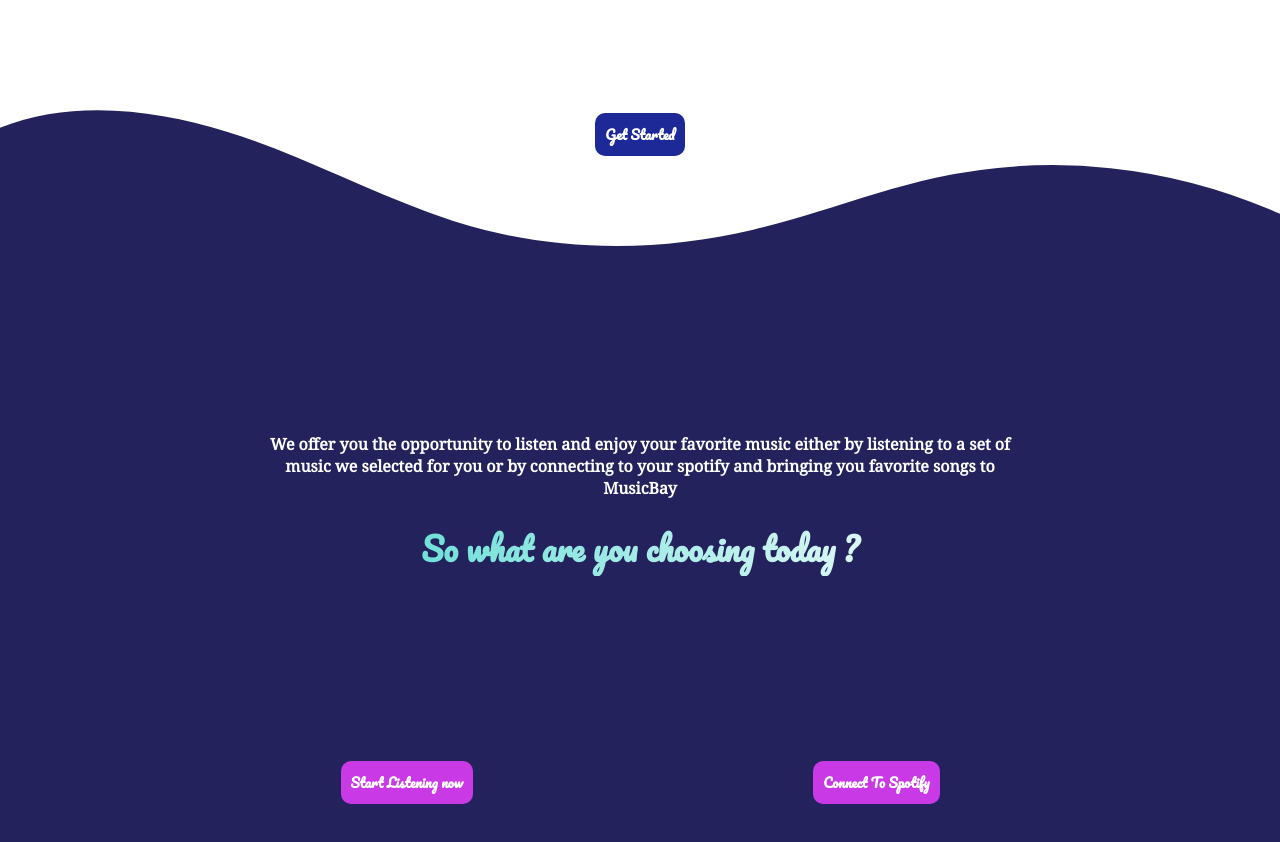
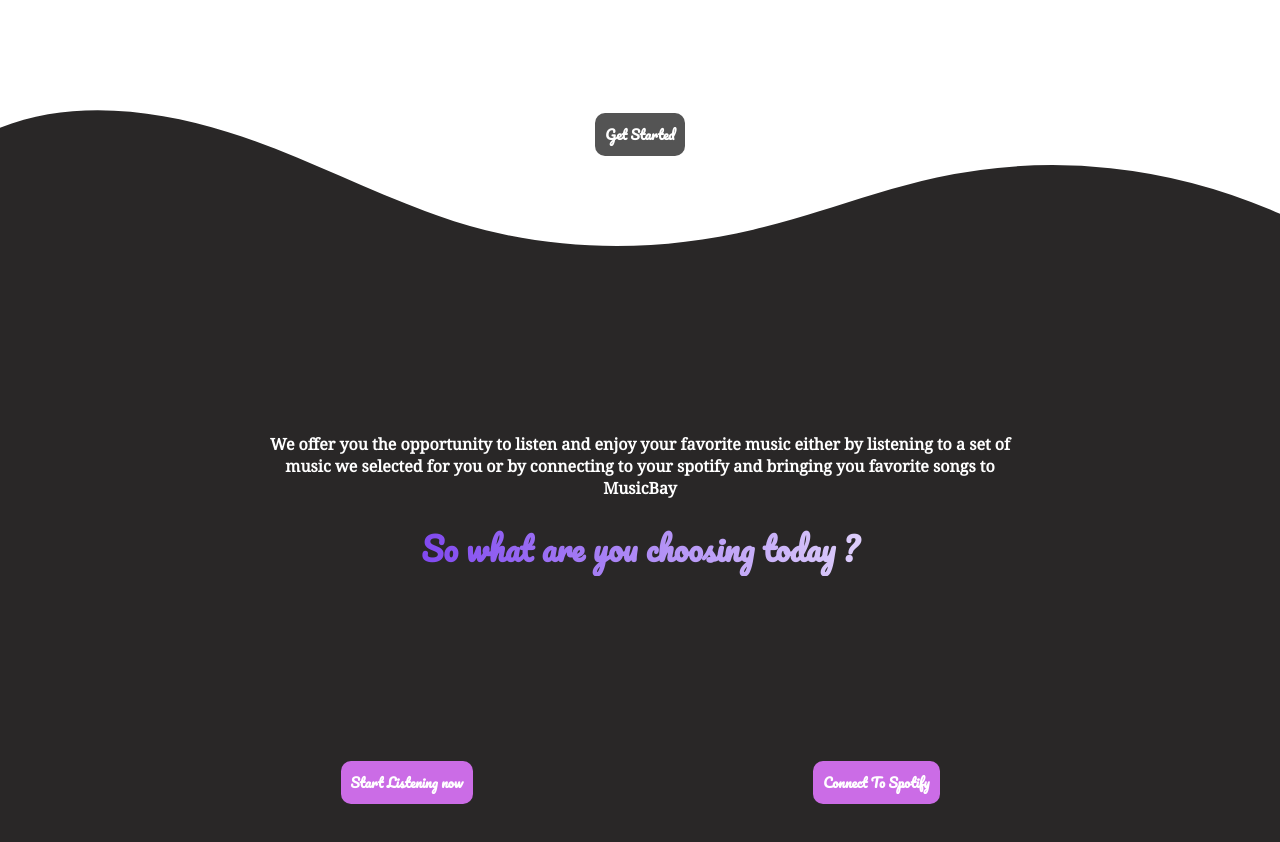
Before and after one commit to safwenHafsawy/Music-Bay, a React app: page / in a window 1280 px wide. Shown: the part 552-1394 px from the top of the page. Built offline with nearby package versions, Linux system fonts and the light colour scheme; a web font is replaced by a local one.

Commit message:
added notifiaction display

```diff
--- a/src/app/_variables.scss
+++ b/src/app/_variables.scss
@@ -4,11 +4,11 @@
 @import url("https://fonts.googleapis.com/css2?family=Copse&display=swap");
 
 //colors
-$first-color: #24225c;
-$second-color: #1d2996;
+$first-color: #292727;
+$second-color: #545454;
 $third-color: #ffffff;
-$fourth-color: #c939e6;
-$fifth-color: #4ad8ce;
+$fourth-color: #cb6ce6;
+$fifth-color: #5e17eb;
 $shadow-color: #ababab;
 
 //fonts
@@ -64,6 +64,18 @@
   }
 }
 
+@keyframes fadeout {
+  0% {
+    opacity: 1;
+  }
+  99% {
+    opacity: 0.01;
+  }
+  100% {
+    opacity: 0;
+  }
+}
+
 @keyframes spin {
   0% {
     transform: rotate(0deg);
--- a/src/app/components/homePage/home.jsx
+++ b/src/app/components/homePage/home.jsx
@@ -1,9 +1,16 @@
-import React from "react";
+import React, { useState } from "react";
 import { Link } from "react-router-dom";
 import "./home.scss";
 import { BrandLogo, HomeSeparator } from "../illustrations/logosAndBg";
+import Notification from "../notification/notification";
 
 export default function HomePage() {
+  const [notif, setNotif] = useState(false);
+  const showNotif = () => {
+    setNotif(true);
+    setTimeout(() => setNotif(false), 5000);
+  };
+
   return (
     <div id="home-page">
       <div id="intro">
@@ -34,11 +41,12 @@
           <Link to="/categories">
             <button type="button">Start Listening now</button>
           </Link>
-          <Link to="/categories">
-            <button type="button">Connect To Spotify</button>
-          </Link>
+          <button type="button" onClick={showNotif}>
+            Connect To Spotify
+          </button>
         </div>
       </div>
+      {notif ? <Notification notification="This feautre is not available yet ! ごめん" /> : null}
     </div>
   );
 }
--- a/src/app/components/homePage/home.scss
+++ b/src/app/components/homePage/home.scss
@@ -98,6 +98,11 @@
       justify-content: space-evenly;
       align-items: flex-start;
       font-family: $regular-text-font;
+
+      & > button {
+        @include btnStyle($fourth-color);
+        cursor: pointer;
+      }
       & > a > button {
         @include btnStyle($fourth-color);
         cursor: pointer;
--- a/src/app/components/illustrations/logosAndBg.jsx
+++ b/src/app/components/illustrations/logosAndBg.jsx
@@ -92,8 +92,8 @@
     <svg xmlns="http://www.w3.org/2000/svg" viewBox="0 0 20 20">
       <defs>
         <linearGradient id="fillingColor">
-          <stop offset="5%" style={{ stopColor: "#4ad8ce" }} />
-          <stop offset="95%" style={{ stopColor: "#c939e6" }} />
+          <stop offset="5%" style={{ stopColor: "#5e17eb" }} />
+          <stop offset="95%" style={{ stopColor: "#cb6ce6" }} />
         </linearGradient>
       </defs>
       <path
@@ -110,8 +110,8 @@
     <svg xmlns="http://www.w3.org/2000/svg" viewBox="0 0 20 20">
       <defs>
         <linearGradient id="fillingColor">
-          <stop offset="5%" style={{ stopColor: "#4ad8ce" }} />
-          <stop offset="95%" style={{ stopColor: "#c939e6" }} />
+          <stop offset="5%" style={{ stopColor: "#5e17eb" }} />
+          <stop offset="95%" style={{ stopColor: "#cb6ce6" }} />
         </linearGradient>
       </defs>
       <path d="M5.75 3a.75.75 0 00-.75.75v12.5c0 .414.336.75.75.75h1.5a.75.75 0 00.75-.75V3.75A.75.75 0 007.25 3h-1.5zM12.75 3a.75.75 0 00-.75.75v12.5c0 .414.336.75.75.75h1.5a.75.75 0 00.75-.75V3.75a.75.75 0 00-.75-.75h-1.5z" />
@@ -124,8 +124,8 @@
     <svg xmlns="http://www.w3.org/2000/svg" viewBox="0 0 20 20">
       <defs>
         <linearGradient id="fillingColor">
-          <stop offset="5%" style={{ stopColor: "#4ad8ce" }} />
-          <stop offset="95%" style={{ stopColor: "#c939e6" }} />
+          <stop offset="5%" style={{ stopColor: "#5e17eb" }} />
+          <stop offset="95%" style={{ stopColor: "#cb6ce6" }} />
         </linearGradient>
       </defs>
       <path d="M5.25 3A2.25 2.25 0 003 5.25v9.5A2.25 2.25 0 005.25 17h9.5A2.25 2.25 0 0017 14.75v-9.5A2.25 2.25 0 0014.75 3h-9.5z" />
@@ -138,8 +138,8 @@
     <svg xmlns="http://www.w3.org/2000/svg" viewBox="0 0 20 20">
       <defs>
         <linearGradient id="fillingColor">
-          <stop offset="5%" style={{ stopColor: "#4ad8ce" }} />
-          <stop offset="95%" style={{ stopColor: "#c939e6" }} />
+          <stop offset="5%" style={{ stopColor: "#5e17eb" }} />
+          <stop offset="95%" style={{ stopColor: "#cb6ce6" }} />
         </linearGradient>
       </defs>
       <path d="M3.288 4.819A1.5 1.5 0 001 6.095v7.81a1.5 1.5 0 002.288 1.277l6.323-3.905c.155-.096.285-.213.389-.344v2.973a1.5 1.5 0 002.288 1.276l6.323-3.905a1.5 1.5 0 000-2.553L12.288 4.82A1.5 1.5 0 0010 6.095v2.973a1.506 1.506 0 00-.389-.344L3.288 4.82z" />
@@ -152,8 +152,8 @@
     <svg xmlns="http://www.w3.org/2000/svg" viewBox="0 0 20 20">
       <defs>
         <linearGradient id="fillingColor">
-          <stop offset="5%" style={{ stopColor: "#4ad8ce" }} />
-          <stop offset="95%" style={{ stopColor: "#c939e6" }} />
+          <stop offset="5%" style={{ stopColor: "#5e17eb" }} />
+          <stop offset="95%" style={{ stopColor: "#cb6ce6" }} />
         </linearGradient>
       </defs>
       <path d="M7.712 4.819A1.5 1.5 0 0110 6.095v2.973c.104-.131.234-.248.389-.344l6.323-3.905A1.5 1.5 0 0119 6.095v7.81a1.5 1.5 0 01-2.288 1.277l-6.323-3.905a1.505 1.505 0 01-.389-.344v2.973a1.5 1.5 0 01-2.288 1.276l-6.323-3.905a1.5 1.5 0 010-2.553L7.712 4.82z" />
--- a/src/app/components/navigation/navigation.jsx
+++ b/src/app/components/navigation/navigation.jsx
@@ -50,9 +50,6 @@
               <li>
                 <Link to="/categories">Connect to spotify</Link>
               </li>
-              <li>
-                <Link to="/about">About</Link>
-              </li>
             </ul>
           </div>
           <button
--- /dev/null
+++ b/src/app/components/notification/notification.jsx
@@ -0,0 +1,23 @@
+import React from "react";
+import propTypes from "prop-types";
+import "./notification.scss";
+
+function Notification(props) {
+  const { notification } = props;
+
+  return (
+    <div id="notification">
+      <span>{notification}</span>
+    </div>
+  );
+}
+
+Notification.propTypes = {
+  notification: propTypes.string,
+};
+
+Notification.defaultProps = {
+  notification: "",
+};
+
+export default Notification;
--- /dev/null
+++ b/src/app/components/notification/notification.scss
@@ -0,0 +1,20 @@
+@import "../../variables";
+
+#notification {
+  position: fixed;
+  right: 5px;
+  bottom: 20px;
+  width: fit-content;
+  padding: 10px;
+  background-color: $second-color;
+  z-index: 10;
+  border: 2px solid $third-color;
+  animation: fadein 500ms linear;
+  border-radius: 20px;
+  animation: fadein 500ms linear, fadeout 500ms linear 3s forwards;
+
+  span {
+    font-family: $main-heading-font;
+    color: $third-color;
+  }
+}
```
